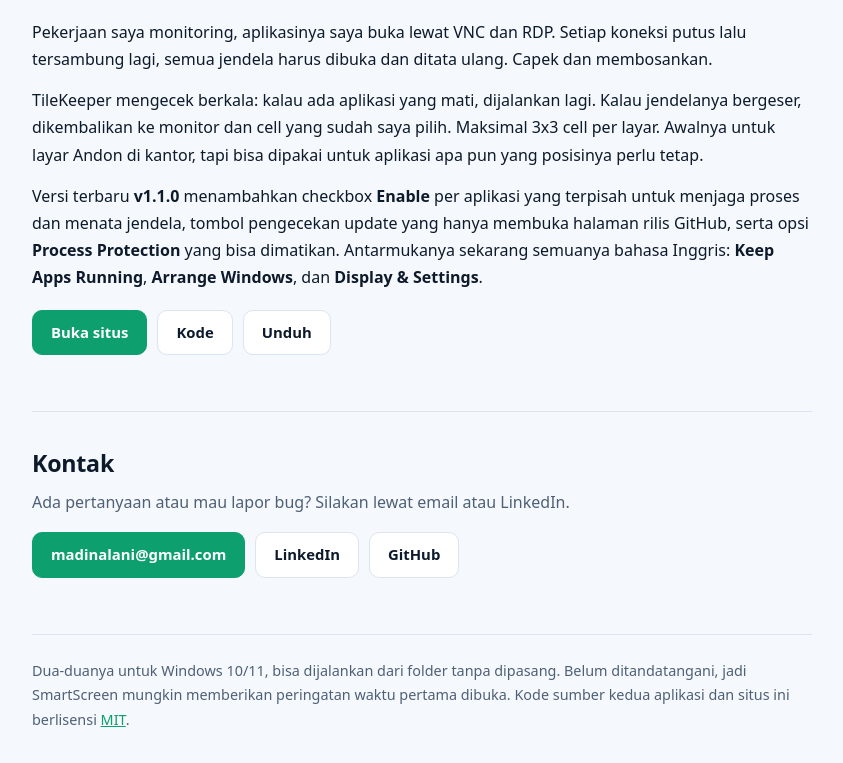
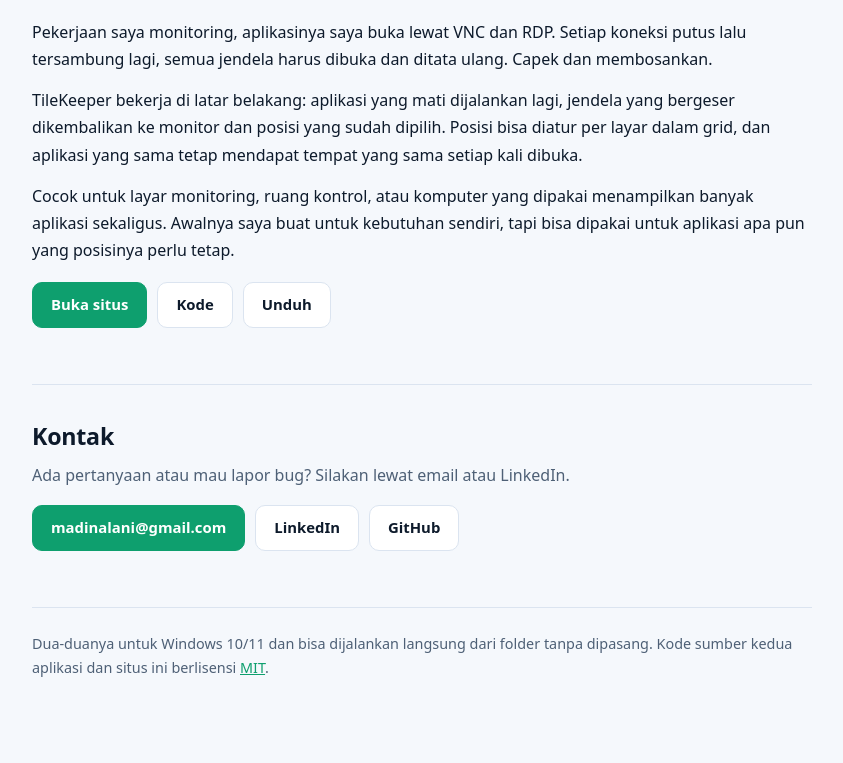
Before and after one commit to ASQAL90/asqal90.github.io, a plain HTML site: page index.html in a window 1280 px wide. Shown: the part 2000-2763 px from the top of the page, without its empty margins (218-1061 px from the left). Drawn offline with Linux system fonts and the light colour scheme.

Commit message:
Refresh homepage copy for the latest release

```diff
--- a/index.html
+++ b/index.html
@@ -64,8 +64,8 @@
     <p class="role">Menjaga aplikasi tetap jalan dan jendelanya tetap di tempat</p>
     <img src="https://asqal90.github.io/TileKeeper/screenshot-position.png" alt="Pengaturan posisi jendela di TileKeeper">
     <p>Pekerjaan saya monitoring, aplikasinya saya buka lewat VNC dan RDP. Setiap koneksi putus lalu tersambung lagi, semua jendela harus dibuka dan ditata ulang. Capek dan membosankan.</p>
-    <p>TileKeeper mengecek berkala: kalau ada aplikasi yang mati, dijalankan lagi. Kalau jendelanya bergeser, dikembalikan ke monitor dan cell yang sudah saya pilih. Maksimal 3x3 cell per layar. Awalnya untuk layar Andon di kantor, tapi bisa dipakai untuk aplikasi apa pun yang posisinya perlu tetap.</p>
-    <p>Versi terbaru <strong>v1.1.0</strong> menambahkan checkbox <strong>Enable</strong> per aplikasi yang terpisah untuk menjaga proses dan menata jendela, tombol pengecekan update yang hanya membuka halaman rilis GitHub, serta opsi <strong>Process Protection</strong> yang bisa dimatikan. Antarmukanya sekarang semuanya bahasa Inggris: <strong>Keep Apps Running</strong>, <strong>Arrange Windows</strong>, dan <strong>Display &amp; Settings</strong>.</p>
+    <p>TileKeeper bekerja di latar belakang: aplikasi yang mati dijalankan lagi, jendela yang bergeser dikembalikan ke monitor dan posisi yang sudah dipilih. Posisi bisa diatur per layar dalam grid, dan aplikasi yang sama tetap mendapat tempat yang sama setiap kali dibuka.</p>
+    <p>Cocok untuk layar monitoring, ruang kontrol, atau komputer yang dipakai menampilkan banyak aplikasi sekaligus. Awalnya saya buat untuk kebutuhan sendiri, tapi bisa dipakai untuk aplikasi apa pun yang posisinya perlu tetap.</p>
     <div class="links">
       <a class="btn primary" href="https://asqal90.github.io/TileKeeper/">Buka situs</a>
       <a class="btn" href="https://github.com/asqal90/TileKeeper">Kode</a>
@@ -84,7 +84,7 @@
   </section>
 
   <footer>
-    Dua-duanya untuk Windows 10/11, bisa dijalankan dari folder tanpa dipasang. Belum ditandatangani, jadi SmartScreen mungkin memberikan peringatan waktu pertama dibuka. Kode sumber kedua aplikasi dan situs ini berlisensi <a href="https://github.com/asqal90/asqal90.github.io/blob/main/LICENSE">MIT</a>.
+    Dua-duanya untuk Windows 10/11 dan bisa dijalankan langsung dari folder tanpa dipasang. Kode sumber kedua aplikasi dan situs ini berlisensi <a href="https://github.com/asqal90/asqal90.github.io/blob/main/LICENSE">MIT</a>.
   </footer>
 </main>
 </body>
```
